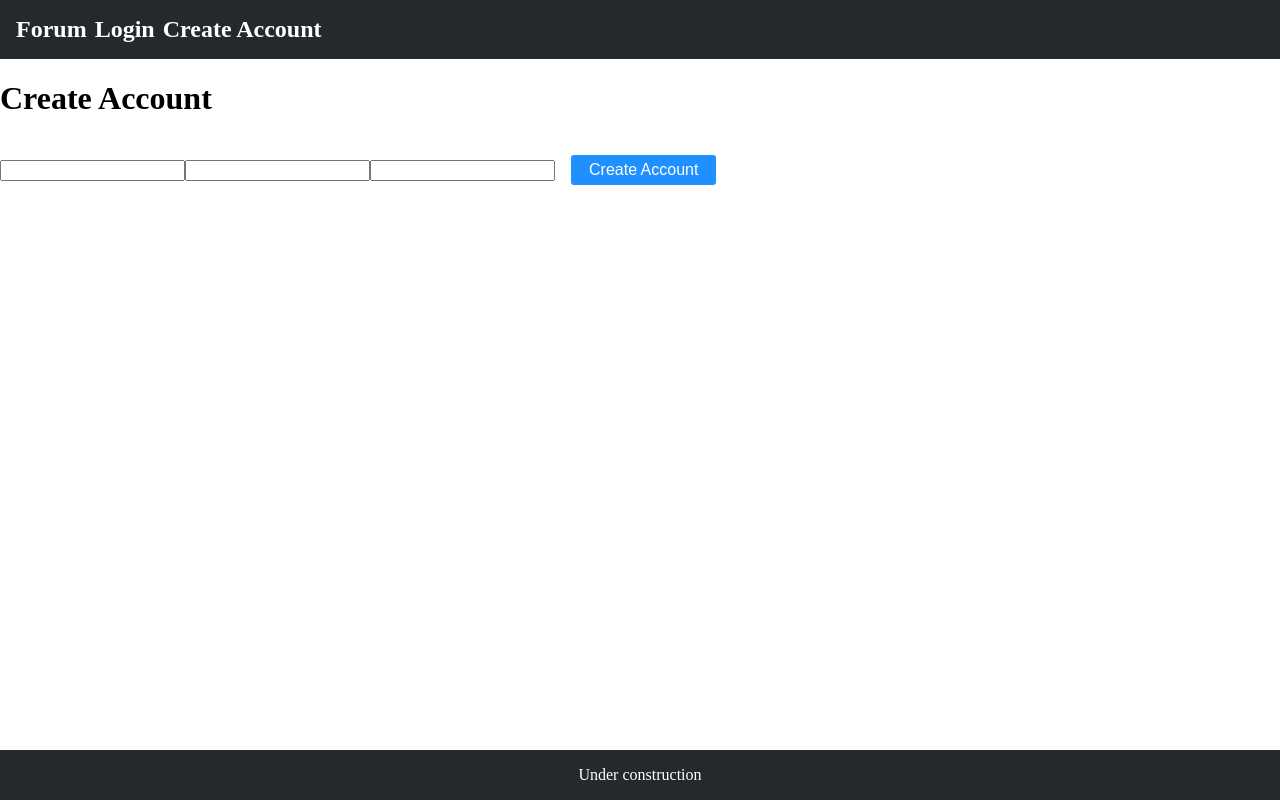
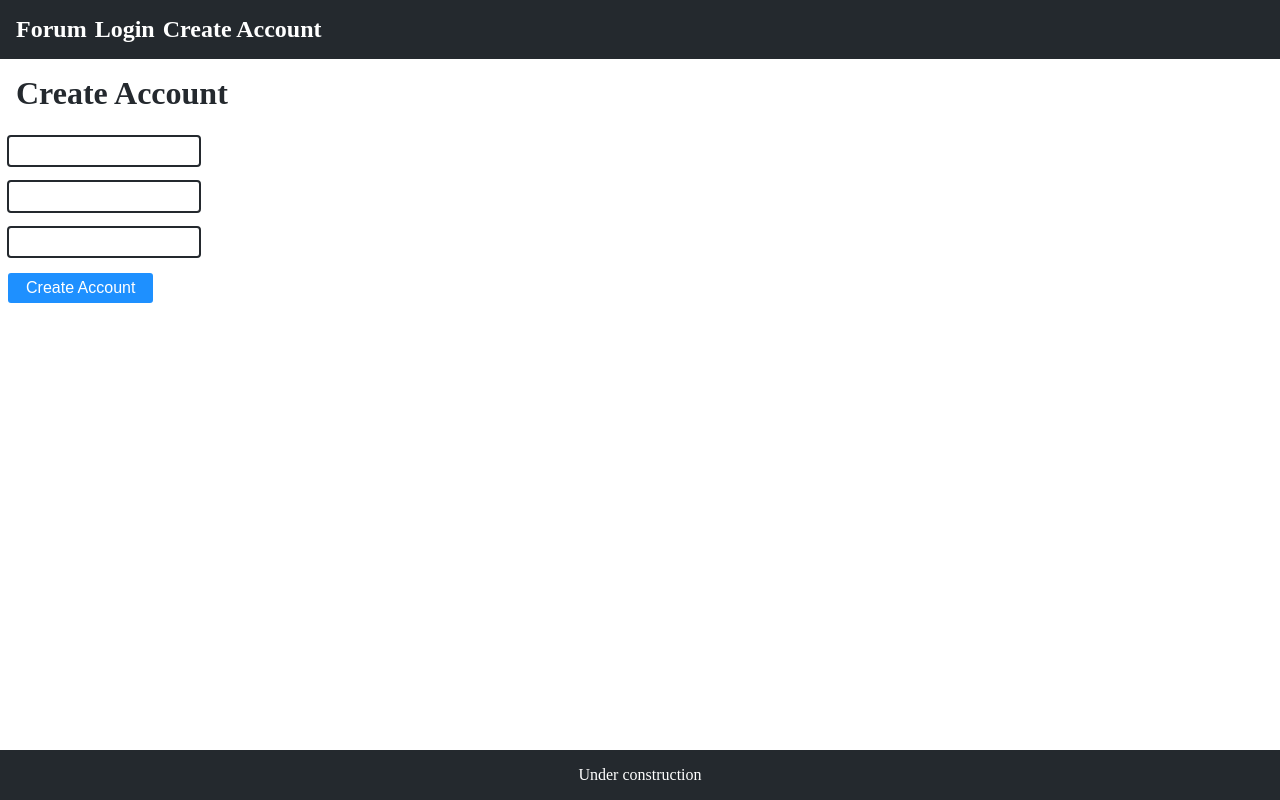
Before and after one commit to Keskimaki/tsoha-keskustelusovellus, a React (Create React App) app in the folder client/: page /create in a window 1280 px wide. Built offline with nearby package versions, Linux system fonts and the light colour scheme.

Commit message:
Update form styling

```diff
--- a/client/src/assets/styles.js
+++ b/client/src/assets/styles.js
@@ -1,5 +1,6 @@
 import styled from 'styled-components'
 import { Link } from 'react-router-dom'
+import { Field } from 'formik'
 
 export const AppWrapper = styled.div`
   display: flex;
@@ -24,14 +25,26 @@ export const HeaderLink = styled(Link)`
   font-weight: bold;
 `
 
+export const Title = styled.h1`
+  color: #24292e;
+  margin: 0.5em;
+`
+
 export const Button = styled.button`
   background: dodgerblue;
   color: white;
   font-size: 1em;
-  margin: 1em;
+  margin: 0.5em;
   padding: 0.25em 1em;
   border: 2px solid dodgerblue;
   border-radius: 3px;
+`
+
+export const TextField = styled(Field)`
+  border: 0.2em solid #24292e;
+  border-radius: 0.3em;
+  padding: 0.5em;
+  margin: 0.5em;
 `
 
 export const FooterWrapper = styled.footer`
--- a/client/src/components/Login.jsx
+++ b/client/src/components/Login.jsx
@@ -1,9 +1,9 @@
 import React from 'react'
 import { useNavigate } from 'react-router-dom'
-import { Formik, Field, Form } from 'formik'
+import { Formik, Form } from 'formik'
 
 import { loginUser } from '../services/login'
-import { Button } from '../assets/styles'
+import { Title, Button, TextField } from '../assets/styles'
 
 const Login = () => {
   const navigate = useNavigate()
@@ -18,13 +18,13 @@ const Login = () => {
 
   return (
     <div>
-      <h1>Login</h1>
+      <Title>Login</Title>
       <Formik
         initialValues={{ username: '', password: '' }}
         onSubmit={handleLogin}>
         <Form>
-          <Field name="username" type="text" />
-          <Field name="password" type="password" />
+          <TextField name="username" type="text" /> <br />
+          <TextField name="password" type="password" /> <br />
           <Button primary type="submit">Login</Button>
         </Form>
       </Formik>
--- a/client/src/components/User.jsx
+++ b/client/src/components/User.jsx
@@ -1,9 +1,9 @@
 import React from 'react'
 import { useNavigate } from 'react-router-dom'
-import { Formik, Field, Form } from 'formik'
+import { Formik, Form } from 'formik'
 
 import { createUser } from '../services/user'
-import { Button } from '../assets/styles'
+import { Title, Button, TextField } from '../assets/styles'
 
 const User = () => {
   const navigate = useNavigate()
@@ -25,14 +25,14 @@ const User = () => {
 
   return (
     <div>
-      <h1>Create Account</h1>
+      <Title>Create Account</Title>
       <Formik
         initialValues={{ username: '', password: '', repeatPassword: '' }}
         onSubmit={handleAccountCreation}>
           <Form>
-            <Field name="username" type="text" />
-            <Field name="password" type="password" />
-            <Field name="repeatPassword" type="password" />
+            <TextField name="username" type="text" /> <br />
+            <TextField name="password" type="password" /> <br />
+            <TextField name="repeatPassword" type="password" /> <br />
             <Button type="submit">Create Account</Button>
           </Form>
       </Formik>
```
